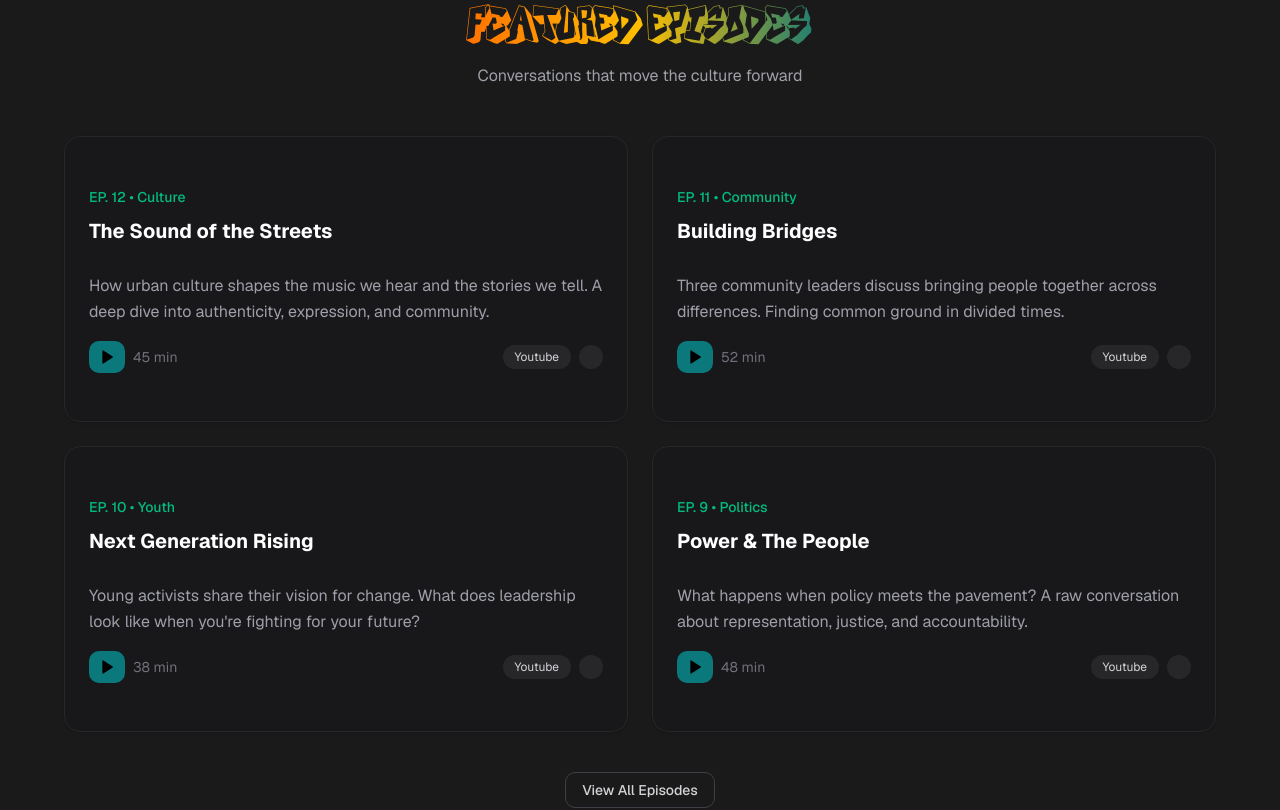
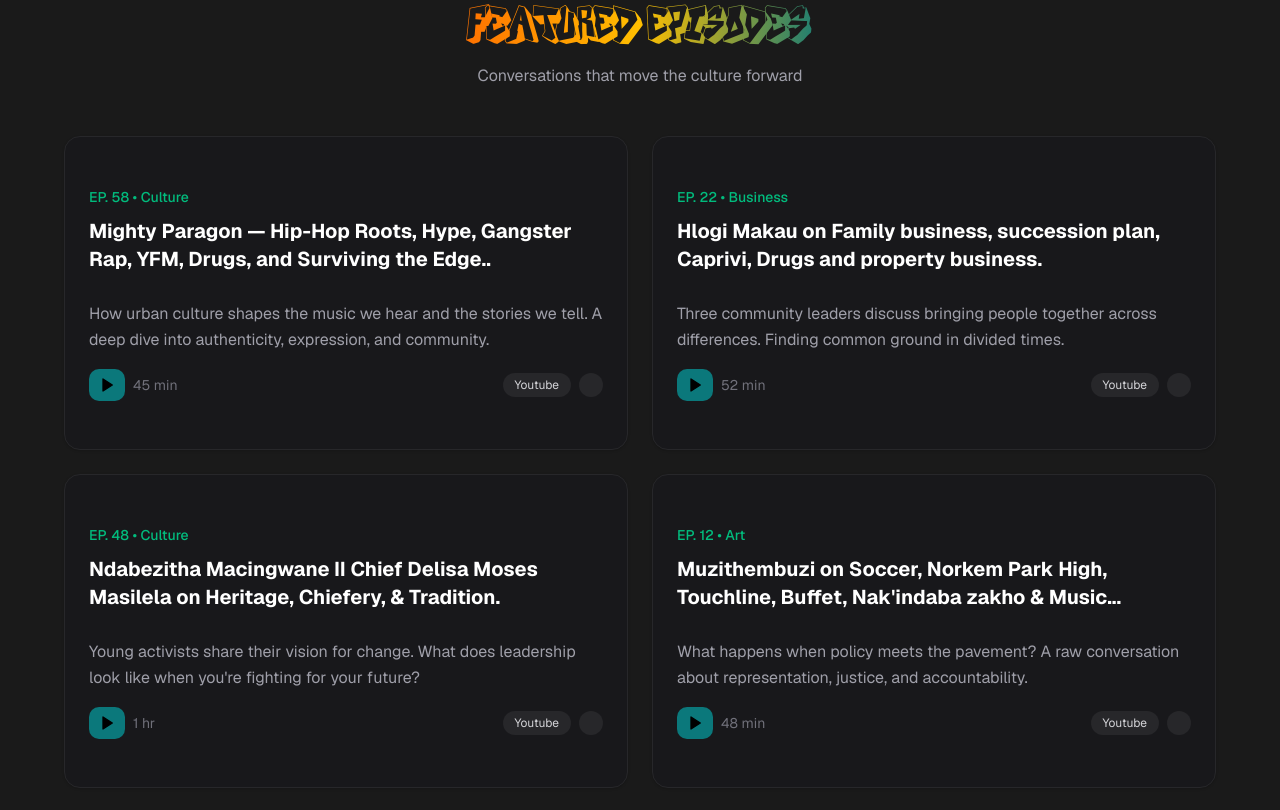
Before and after one commit to Cyb-Leon/iquantumpod-app, a Next.js app: page / in a window 1280 px wide. Shown: the part 1480-2290 px from the top of the page. Built offline with nearby package versions, Linux system fonts and the light colour scheme; a web font is replaced by a local one.

Commit message:
landing page update for podcasts

```diff
--- a/app/episodes/page.tsx
+++ b/app/episodes/page.tsx
@@ -33,7 +33,7 @@ const episodes = [
   {
     id: "10GoaoFNLs4",
     episodeNumber: 48,
-    title: " Ndabezitha Macingwane II Chief Delisa Moses Masilela on Heritage, Chiefery, & Tradition.",
+    title: "Ndabezitha Macingwane II Chief Delisa Moses Masilela on Heritage, Chiefery, & Tradition.",
     description:
       "How urban culture shapes the music we hear and the stories we tell. A deep dive into authenticity, expression, and community.",
     duration: "1:13:46",
--- a/components/sections/FeaturedEpisodes.tsx
+++ b/components/sections/FeaturedEpisodes.tsx
@@ -16,36 +16,36 @@ interface Episode {
 //pull these ep/videos from youtube
 const episodes: Episode[] = [
   {
-    number: 12,
+    number: 58,
     category: "Culture",
-    title: "The Sound of the Streets",
+    title: "Mighty Paragon — Hip-Hop Roots, Hype, Gangster Rap, YFM, Drugs, and Surviving the Edge..",
     description:
       "How urban culture shapes the music we hear and the stories we tell. A deep dive into authenticity, expression, and community.",
     duration: "45 min",
     platforms: ["Youtube", ""],
   },
   {
-    number: 11,
-    category: "Community",
-    title: "Building Bridges",
+    number: 22,
+    category: "Business",
+    title: "Hlogi Makau on Family business, succession plan, Caprivi, Drugs and property business.",
     description:
       "Three community leaders discuss bringing people together across differences. Finding common ground in divided times.",
     duration: "52 min",
     platforms: ["Youtube", ""],
   },
   {
-    number: 10,
-    category: "Youth",
-    title: "Next Generation Rising",
+    number: 48,
+    category: "Culture",
+    title: "Ndabezitha Macingwane II Chief Delisa Moses Masilela on Heritage, Chiefery, & Tradition.",
     description:
       "Young activists share their vision for change. What does leadership look like when you're fighting for your future?",
-    duration: "38 min",
+    duration: "1 hr",
     platforms: ["Youtube", ""],
   },
   {
-    number: 9,
-    category: "Politics",
-    title: "Power & The People",
+    number: 12,
+    category: "Art",
+    title: "Muzithembuzi on Soccer, Norkem Park High, Touchline, Buffet, Nak'indaba zakho & Music...",
     description:
       "What happens when policy meets the pavement? A raw conversation about representation, justice, and accountability.",
     duration: "48 min",
@@ -59,6 +59,7 @@ interface EpisodeCardProps {
 
 function EpisodeCard({ episode }: EpisodeCardProps) {
   return (
+       <Link href="/episodes">
     <Card className="bg-zinc-900 border-zinc-800 overflow-hidden hover:border-emerald-500 transition-all group">
       <div className="p-6">
         <div className="flex items-start justify-between mb-4">
@@ -74,9 +75,12 @@ function EpisodeCard({ episode }: EpisodeCardProps) {
         <p className="text-zinc-400 mb-4 leading-relaxed">{episode.description}</p>
         <div className="flex items-center justify-between">
           <div className="flex items-center gap-2">
+
               <Button size="sm" className="bg-accent hover:bg-emerald-600 text-black font-semibold">
                 <Play className="w-4 h-4 fill-black" />
               </Button>
+
+
             <span className="text-zinc-500 text-sm">{episode.duration}</span>
           </div>
           <div className="flex gap-2">
@@ -89,6 +93,7 @@ function EpisodeCard({ episode }: EpisodeCardProps) {
         </div>
       </div>
     </Card>
+    </Link>
   )
 }
 
```
Lines whose indentation alone changed are shown as unchanged.
